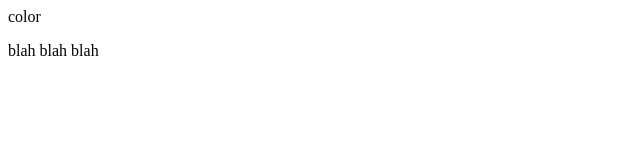
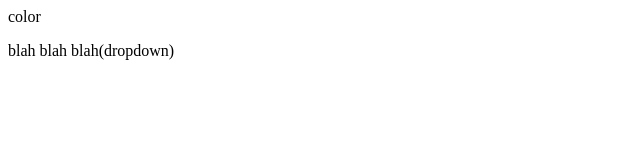
Before and after one commit to srujan00000/localrepo, a plain HTML site: page index.html in a window 1280 px wide. Shown: the full height of the page, 0-640 px from the left. Drawn offline with Linux system fonts and the light colour scheme.

```diff
--- a/index.html
+++ b/index.html
@@ -1,2 +1,2 @@
 <p>color</p>
-<p>blah blah blah</p>
+<p>blah blah blah(dropdown)</p>
```
